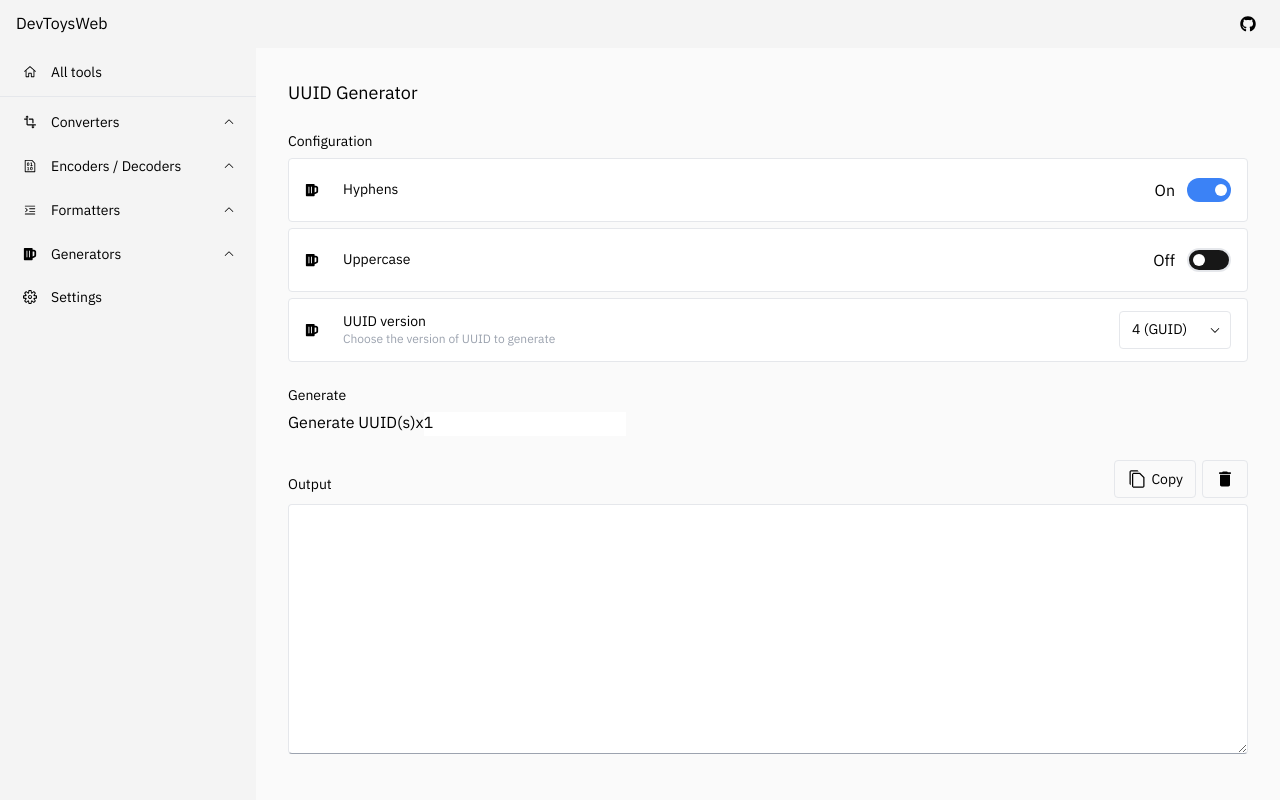
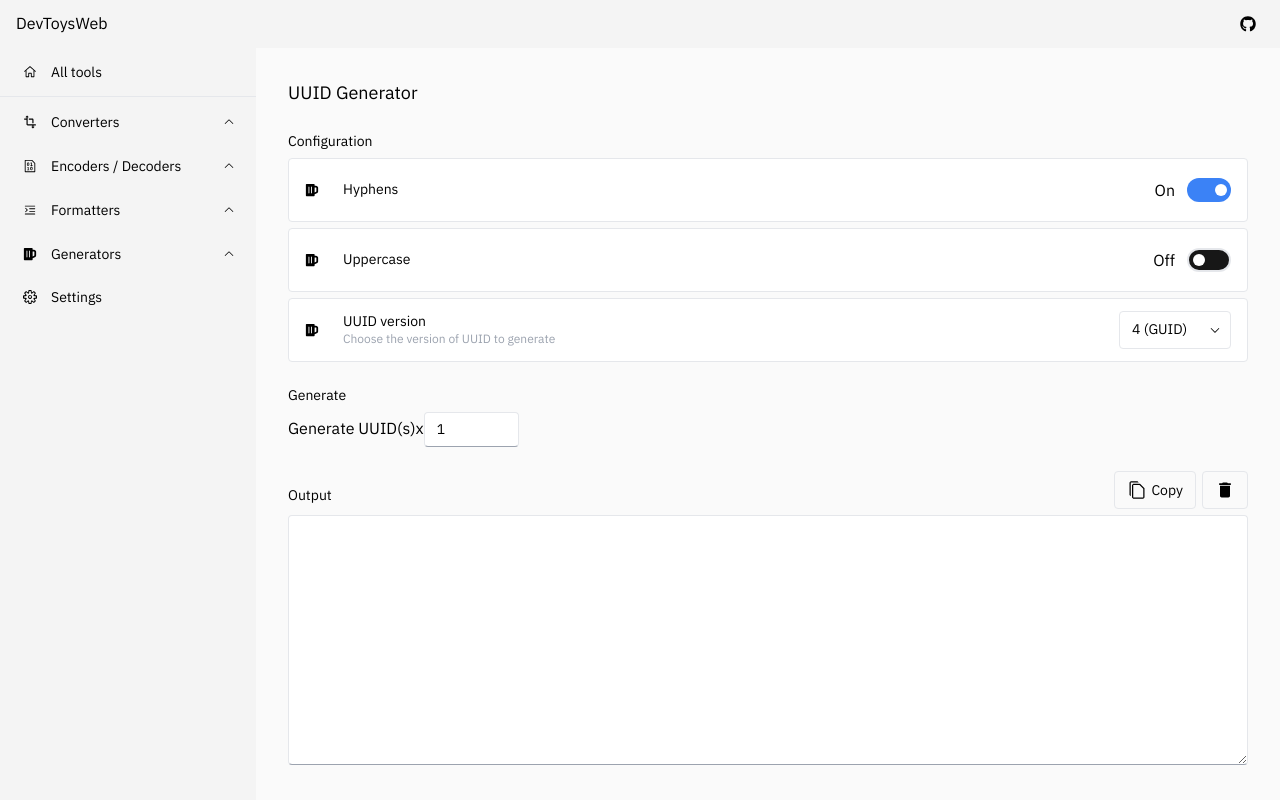
Before and after one commit to morinokami/DevToysWeb, a Next.js app: page /generators/uuid in a window 1280 px wide. Built offline with nearby package versions, Linux system fonts and the light colour scheme.

Commit message:
Add NumberInput component

```diff
--- a/components/Input.tsx
+++ b/components/Input.tsx
@@ -9,8 +9,8 @@
   return (
     <div className="flex items-center">
       <input
-        className="grow rounded border border-gray-200 border-b-gray-400 bg-light-10 px-3 pt-[0.3rem] pb-[0.2rem] focus:border-b-blue-500 focus:outline-none dark:border-x-0 dark:border-t-0 dark:border-b-2 dark:border-gray-500 dark:bg-dark-30 focus:dark:border-blue-500 focus:dark:bg-dark-50"
         type="text"
+        className="grow rounded border border-gray-200 border-b-gray-400 bg-light-10 px-3 pt-[0.45rem] pb-[0.35rem] text-sm focus:border-b-blue-500 focus:outline-none dark:border-x-0 dark:border-t-0 dark:border-b-2 dark:border-gray-500 dark:bg-dark-30 focus:dark:border-blue-500 focus:dark:bg-dark-50"
         value={value}
         onChange={(e) => (onChange ? onChange(e.target.value) : null)}
         readOnly={onChange ? false : true}
--- /dev/null
+++ b/components/NumberInput.tsx
@@ -0,0 +1,37 @@
+interface NumberInputProps {
+  value: number;
+  onChange: (value: number) => void;
+  min?: number;
+  max?: number;
+}
+
+const NumberInput: React.VFC<NumberInputProps> = ({
+  value,
+  onChange,
+  min,
+  max,
+}) => {
+  return (
+    <input
+      type="number"
+      className="rounded border border-gray-200 border-b-gray-400 bg-light-10 px-3 pt-[0.45rem] pb-[0.35rem] text-sm focus:border-b-blue-500 focus:outline-none dark:border-x-0 dark:border-t-0 dark:border-b-2 dark:border-gray-500 dark:bg-dark-30 focus:dark:border-blue-500 focus:dark:bg-dark-50"
+      value={value}
+      onChange={(e) => {
+        const value = parseInt(e.target.value);
+        if (!isNaN(value)) {
+          if (min && value < min) {
+            onChange(min);
+          } else if (max && value > max) {
+            onChange(max);
+          } else {
+            onChange(value);
+          }
+        }
+      }}
+      {...(min && { min })}
+      {...(max && { max })}
+    />
+  );
+};
+
+export default NumberInput;
--- a/pages/[category]/uuid.tsx
+++ b/pages/[category]/uuid.tsx
@@ -6,6 +6,7 @@
 import ClearButton from "../../components/ClearButton";
 import Configuration from "../../components/Configuration";
 import CopyButton from "../../components/CopyButton";
+import NumberInput from "../../components/NumberInput";
 import SectionHeader from "../../components/SectionHeader";
 import Select from "../../components/Select";
 import Spacer from "../../components/Spacer";
@@ -72,11 +73,7 @@
           Generate UUID(s)
         </button>
         x{/* TODO: Create a new component */}
-        <input
-          type="number"
-          value={count}
-          onChange={(e) => setCount(Number(e.target.value))}
-        />
+        <NumberInput value={count} onChange={setCount} min={1} max={10000} />
       </div>
       <Spacer y={24} />
       <div>
```
